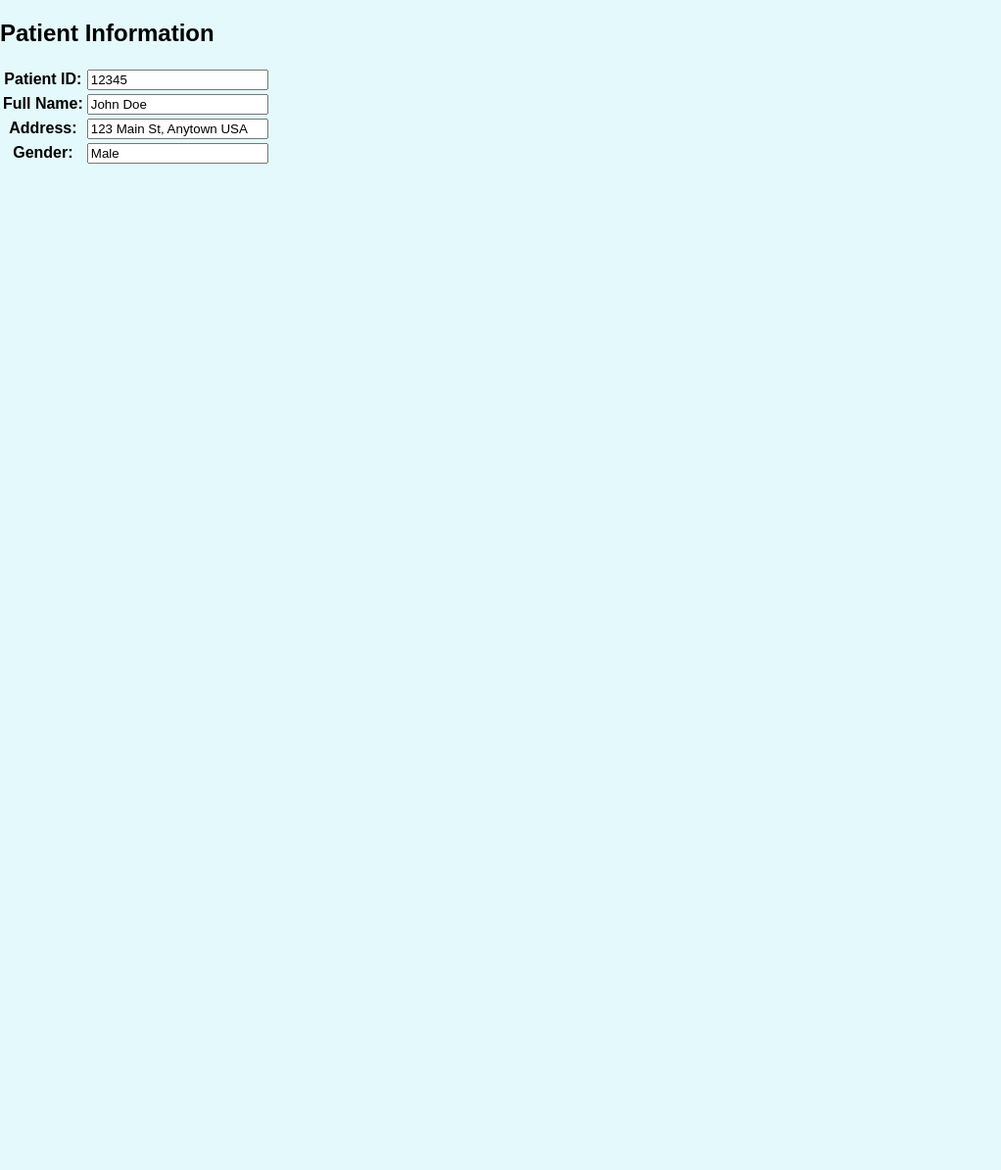
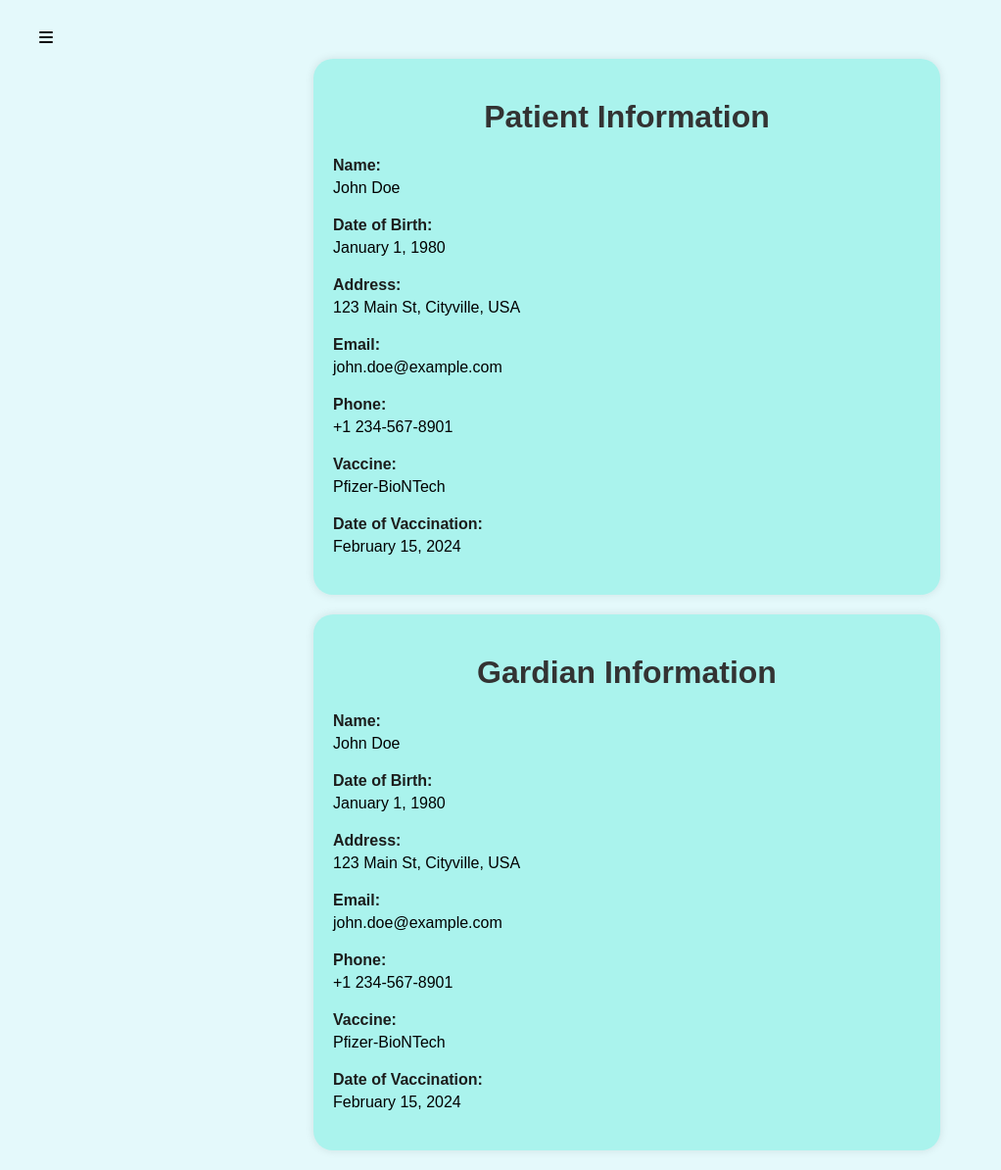
Before and after one commit to nethmimelisha/Computing-Group-Project, a PHP site: page /patient_dashbord.html in a window 1280 px wide. Shown: the whole page at 98% size, without its empty margins (0-1022 px from the left). Before the commit the page ends 167 px from the top, so only its background shows below. Run offline with PHP 8.4, Linux system fonts and the light colour scheme; some libraries are stand-ins or nearby versions.

Commit message:
do some editing in patient dashborad

```diff
--- a/css/patient_dashborad.css
+++ b/css/patient_dashborad.css
@@ -1,5 +1,4 @@
-body {
-    font-family: Arial, sans-serif;
+body{font-family: Arial, sans-serif;
 background-color: #65e2eb2c;
 margin: 0;
 padding: 0;
--- a/patient_dashbord.html
+++ b/patient_dashbord.html
@@ -1,28 +1,86 @@
 <!DOCTYPE html>
-<html>
+<html lang="en">
 <head>
-    <title>Patient Information</title>
+    <meta charset="UTF-8">
+    <meta name="viewport" content="width=device-width, initial-scale=1.0">
+    <title>Vaccination Information</title>
     <link rel="stylesheet" href="css/patient_dashborad.css">
+    <script src="https://kit.fontawesome.com/f9dc94ec3b.js" crossorigin="anonymous"></script>
 </head>
 <body>
-    <h2>Patient Information</h2>
-    <table>
-        <tr>
-            <th>Patient ID:</th>
-            <td><input type="text" id="patientId" value="12345"></td>
-        </tr>
-        <tr>
-            <th>Full Name:</th>
-            <td><input type="text" id="fullName" value="John Doe"></td>
-        </tr>
-        <tr>
-            <th>Address:</th>
-            <td><input type="text" id="address" value="123 Main St, Anytown USA"></td>
-        </tr>
-        <tr>
-            <th>Gender:</th>
-            <td><input type="text" id="gender" value="Male"></td>
-        </tr>
-    </table>
-</body>
-</html>
+
+  <div class="menu">
+    <div class="menu-btn" onclick="toggleMenu()"><i class="fas fa-bars"></i></div>
+      <ul>
+          <li><a href="#">Home</a></li>
+          <li><a href="#">About</a></li>
+          <li><a href="#">Services</a></li>
+          <li><a href="#">Contact</a></li>
+      </ul>
+  </div>
+  <div class="content">
+      <!-- Your content goes here -->
+  </div>
+    <div class="container">
+        <h1>Patient Information</h1>
+        <div class="personal-info">
+            <label for="name">Name:</label>
+            <p id="name">John Doe</p>
+        </div>
+        <div class="personal-info">
+            <label for="dob">Date of Birth:</label>
+            <p id="dob">January 1, 1980</p>
+        </div>
+        <div class="personal-info">
+            <label for="address">Address:</label>
+            <p id="address">123 Main St, Cityville, USA</p>
+        </div>
+        <div class="personal-info">
+            <label for="email">Email:</label>
+            <p id="email">john.doe@example.com</p>
+        </div>
+        <div class="personal-info">
+            <label for="phone">Phone:</label>
+            <p id="phone">+1 234-567-8901</p>
+        </div>
+        <div class="personal-info">
+            <label for="vaccine">Vaccine:</label>
+            <p id="vaccine">Pfizer-BioNTech</p>
+        </div>
+        <div class="personal-info">
+            <label for="date">Date of Vaccination:</label>
+            <p id="date">February 15, 2024</p>
+        </div>
+    </div>
+    <div class="container">
+      <h1>Gardian Information</h1>
+      <div class="personal-info">
+          <label for="name">Name:</label>
+          <p id="name">John Doe</p>
+      </div>
+      <div class="personal-info">
+          <label for="dob">Date of Birth:</label>
+          <p id="dob">January 1, 1980</p>
+      </div>
+      <div class="personal-info">
+          <label for="address">Address:</label>
+          <p id="address">123 Main St, Cityville, USA</p>
+      </div>
+      <div class="personal-info">
+          <label for="email">Email:</label>
+          <p id="email">john.doe@example.com</p>
+      </div>
+      <div class="personal-info">
+          <label for="phone">Phone:</label>
+          <p id="phone">+1 234-567-8901</p>
+      </div>
+      <div class="personal-info">
+          <label for="vaccine">Vaccine:</label>
+          <p id="vaccine">Pfizer-BioNTech</p>
+      </div>
+      <div class="personal-info">
+          <label for="date">Date of Vaccination:</label>
+          <p id="date">February 15, 2024</p>
+      </div>
+  </div>
+  <script src="js/menu.js"></script>
```
Lines whose indentation alone changed are shown as unchanged.
